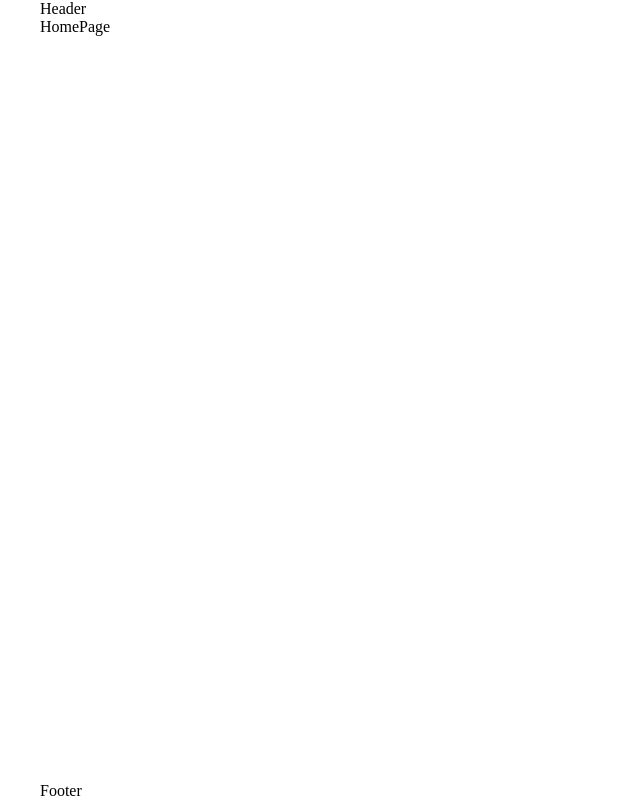
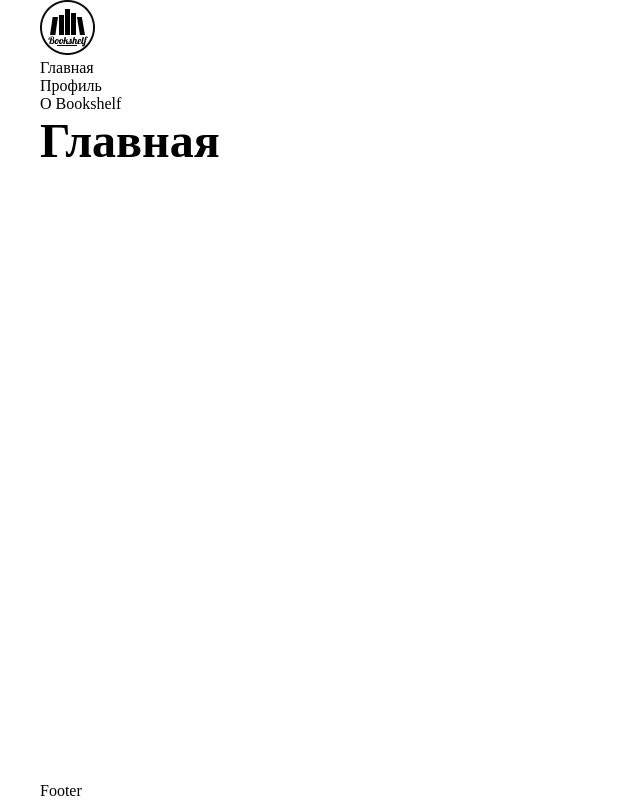
Before and after one commit to Wthrud05/bookshelf, a React (Vite) app in the folder client/: page / in a window 1280 px wide. Shown: the whole page, without its empty margins (0-640 px from the left). Built offline with nearby package versions, Linux system fonts and the light colour scheme.

Commit message:
add: navigation

```diff
--- a/client/src/App.jsx
+++ b/client/src/App.jsx
@@ -7,6 +7,7 @@ import RegisterPage from './pages/RegisterPage/RegisterPage'
 import LoginPage from './pages/LoginPage/LoginPage'
 import ProfilePage from './pages/ProfilePage/ProfilePage'
 import UserPage from './pages/UserPage/UserPage'
+import AboutPage from './pages/AboutPage/AboutPage'
 
 function App() {
   return (
@@ -19,6 +20,7 @@ function App() {
           <Route path="/login" element={<LoginPage />} />
           <Route path="/profile" element={<ProfilePage />} />
           <Route path="/user/:id" element={<UserPage />} />
+          <Route path="/about" element={<AboutPage />} />
         </Routes>
       </div>
       <Footer />
--- a/client/src/components/Header/Header.jsx
+++ b/client/src/components/Header/Header.jsx
@@ -1,7 +1,14 @@
 import React from 'react'
+import Logo from '../../assets/Logo.jpg'
+import Nav from '../Nav/Nav'
 
 const Header = () => {
-  return <div>Header</div>
+  return (
+    <div>
+      <img src={Logo} alt="logo" />
+      <Nav />
+    </div>
+  )
 }
 
 export default Header
--- /dev/null
+++ b/client/src/components/Nav/Nav.jsx
@@ -0,0 +1,21 @@
+import React from 'react'
+import NavItem from '../NavItem/NavItem'
+const nav = [
+  {name: 'Главная', path: '/'},
+  {name: 'Профиль', path: '/profile'},
+  {name: 'О Bookshelf', path: '/about'},
+]
+
+const Nav = () => {
+  return (
+    <div>
+      <ul>
+        {nav.map((i) => (
+          <NavItem name={i.name} path={i.path} />
+        ))}
+      </ul>
+    </div>
+  )
+}
+
+export default Nav
--- /dev/null
+++ b/client/src/components/NavItem/NavItem.jsx
@@ -0,0 +1,12 @@
+import React from 'react'
+import {Link, NavLink} from 'react-router-dom'
+
+const NavItem = ({name, path}) => {
+  return (
+    <li>
+      <NavLink to={path}>{name}</NavLink>
+    </li>
+  )
+}
+
+export default NavItem
--- /dev/null
+++ b/client/src/pages/AboutPage/AboutPage.jsx
@@ -0,0 +1,11 @@
+import React from 'react'
+
+const About = () => {
+  return (
+    <div>
+      <h1>About</h1>
+    </div>
+  )
+}
+
+export default About
--- a/client/src/pages/HomePage/HomePage.jsx
+++ b/client/src/pages/HomePage/HomePage.jsx
@@ -1,7 +1,11 @@
 import React from 'react'
 
 const HomePage = () => {
-  return <div>HomePage</div>
+  return (
+    <div>
+      <h1>Главная</h1>
+    </div>
+  )
 }
 
 export default HomePage
--- a/client/src/pages/ProfilePage/ProfilePage.jsx
+++ b/client/src/pages/ProfilePage/ProfilePage.jsx
@@ -1,7 +1,11 @@
 import React from 'react'
 
 const ProfilePage = () => {
-  return <div>ProfilePage</div>
+  return (
+    <div>
+      <h1>Профиль</h1>
+    </div>
+  )
 }
 
 export default ProfilePage
```
Also changed, not shown: client/src/assets/Logo.jpg (added), client/src/components/Nav/Nav.moudle.scss (added), client/src/components/NavItem/NavItem.module.scss (added), client/src/pages/AboutPage/AboutPage.module.scss (added).
